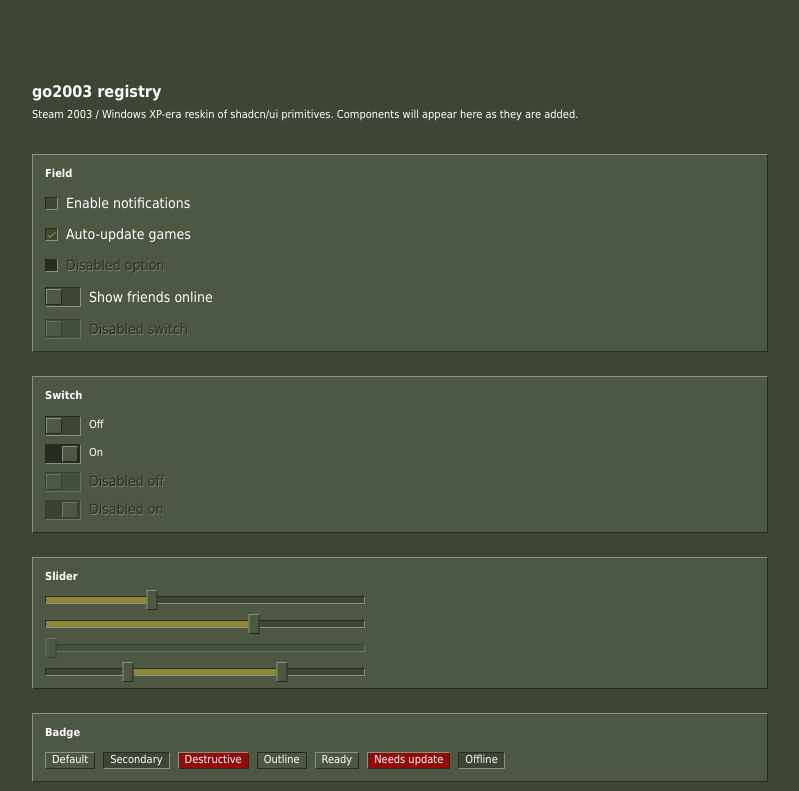
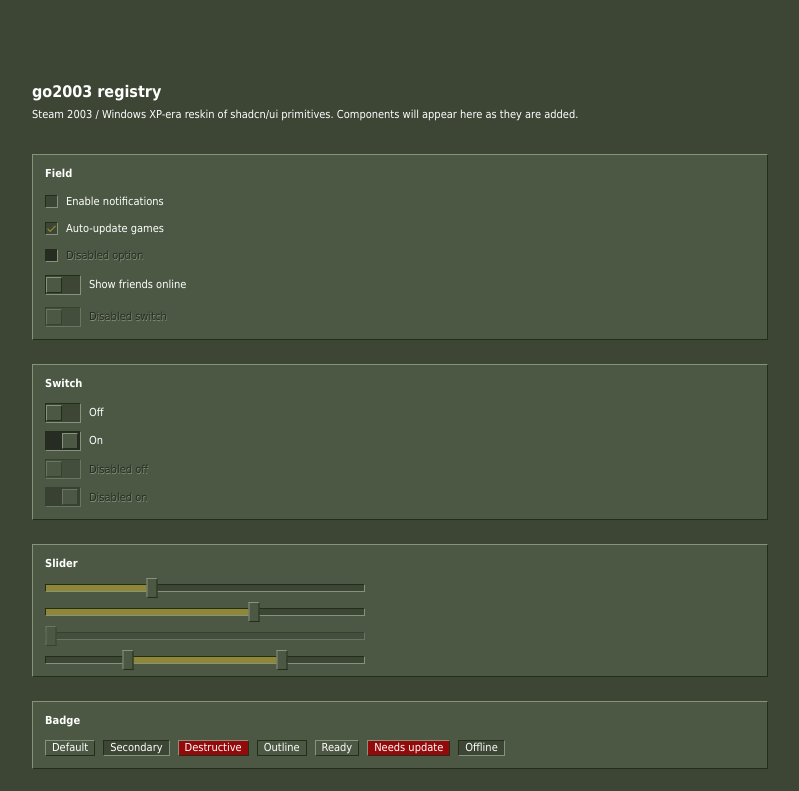
Before and after one commit to OnlyNinjaGear/go2003, a Next.js app: page / in a window 1280 px wide. Shown: the top 791 px of the page, without its empty margins (240-1039 px from the left). Built offline with nearby package versions, Linux system fonts and the light colour scheme.

Commit message:
auto: label.tsx

```diff
--- a/registry/steam2003/ui/label.tsx
+++ b/registry/steam2003/ui/label.tsx
@@ -13,7 +13,7 @@ function Label({
     <LabelPrimitive.Root
       data-slot="label"
       className={cn(
-        "flex items-center gap-2 text-sm leading-none select-none cursor-default",
+        "flex items-center gap-2 leading-none select-none cursor-default",
         "group-data-[disabled=true]:pointer-events-none group-data-[disabled=true]:text-[var(--panel-pressed)] group-data-[disabled=true]:[text-shadow:0.5px_0.5px_0px_var(--border-light)]",
         className
       )}
```
